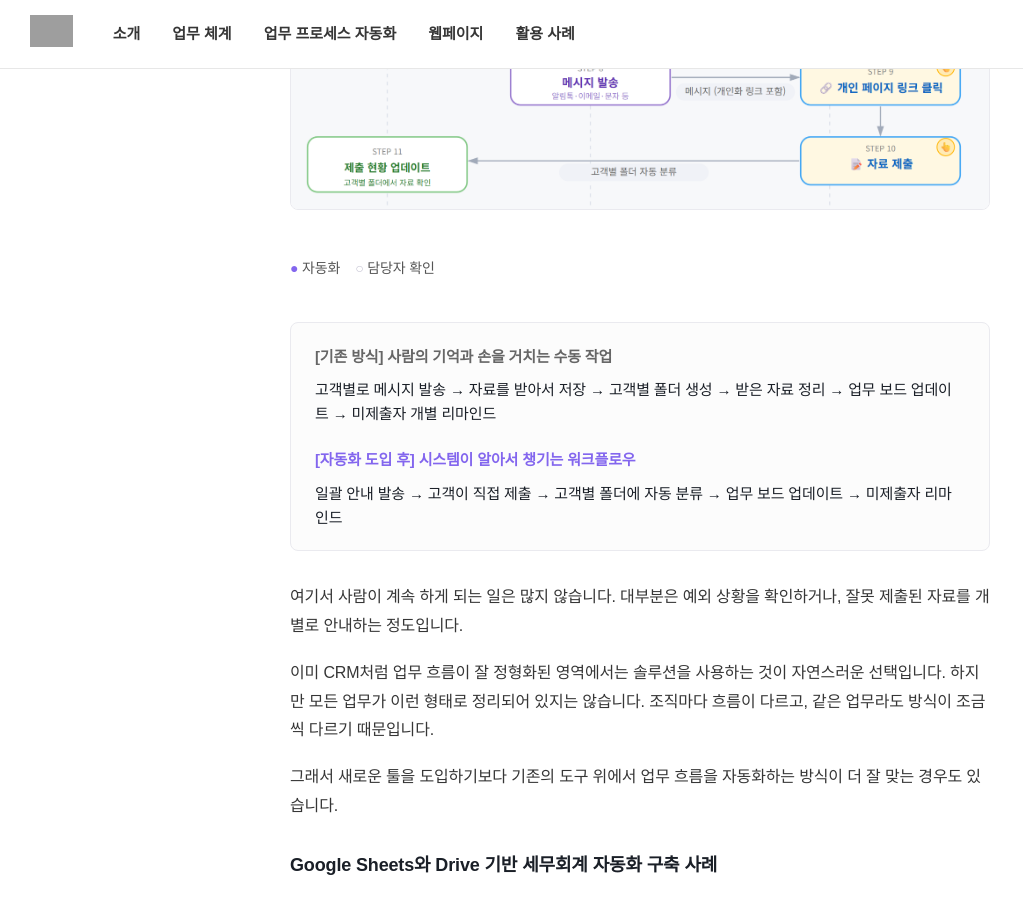
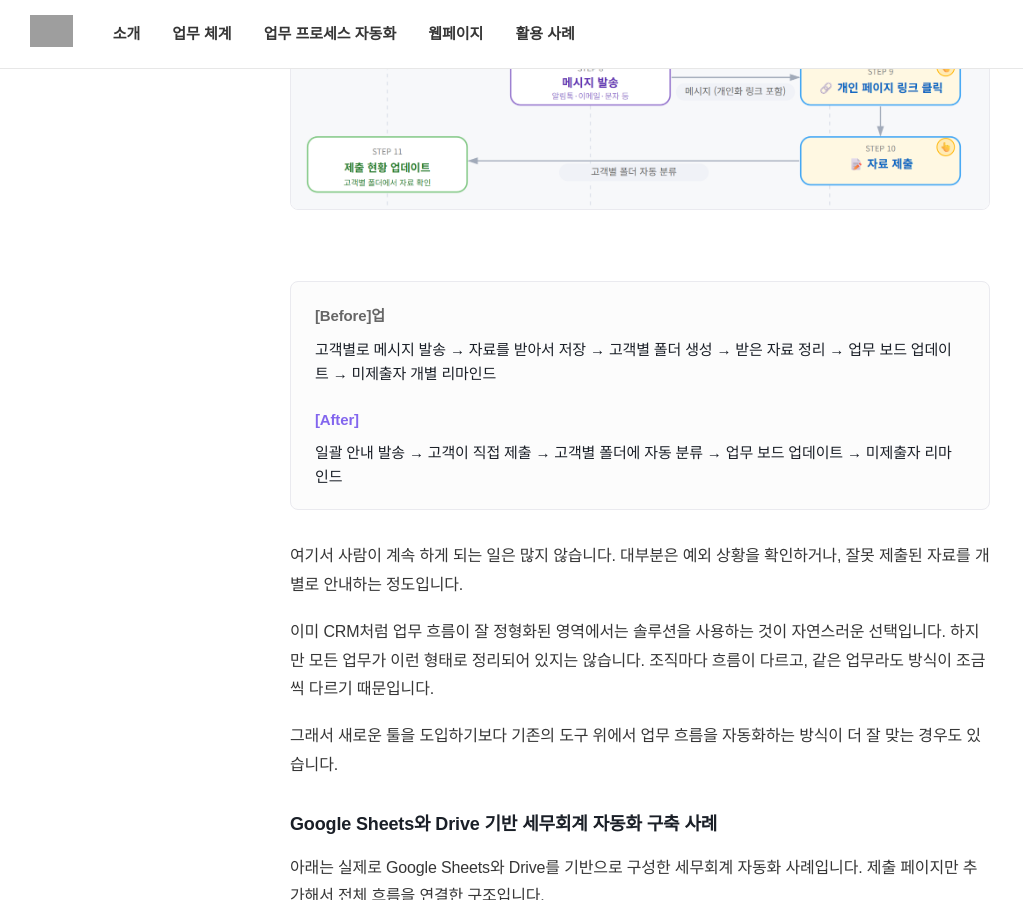
Before and after one commit to nsdlab26/blog, a Jekyll site: the page built from _posts/2026-05-25-workflow-request.md, in a window 1280 px wide and 900 px high, scrolled down 2244 px. Shown: the whole window, without its empty margins (0-1023 px from the left). Built offline with Jekyll 4.4.1, drawn with Linux system fonts in a browser that asks for light colours; nearby versions of some CDN libraries; some web fonts are replaced; grey boxes are pictures that could not be loaded.

Commit message:
Update 2026-05-25-workflow-request.md

```diff
--- a/_posts/2026-05-25-workflow-request.md
+++ b/_posts/2026-05-25-workflow-request.md
@@ -57,17 +57,15 @@
 <p style="font-size: 11px; font-weight: 800; letter-spacing: 0.18em; text-transform: uppercase; color: #1C1C22; margin-bottom: 14px;">핵심 프로세스</p>
 <div style="width: 100%; margin: 20px 0 40px 0; text-align: center;">
 <img src="/assets/request-process.png" alt="수동 자료 수합에서 자동화 워크플로우로의 핵심 프로세스 전환 비교" style="max-width: 100%; height: auto; border-radius: 8px; border: 1px solid #EAEAEF;" />
- <p style="font-size: 14px; color: #555; margin-top: 15px; margin-bottom: 40px; text-align: left;">
-  <span style="color: #8366EE;">●</span> 자동화 &nbsp;&nbsp; <span style="color: #C7C5D4;">○</span> 담당자 확인
-</p>
+
 </div>
 <div style="background-color: #fcfcfc; border-radius: 8px; padding: 20px 24px; margin-bottom: 32px; border: 1px solid #EAEAEF;" markdown="0">
 <div style="margin-bottom: 20px;">
-    <p style="font-size: 15px; font-weight: bold; color: #666; margin: 0 0 8px 0;">[기존 방식] 사람의 기억과 손을 거치는 수동 작업</p>
+    <p style="font-size: 15px; font-weight: bold; color: #666; margin: 0 0 8px 0;">[Before]업</p>
     <p style="font-size: 15px; font-weight: 400; line-height: 1.6; color: #1a1f27; margin: 0;">고객별로 메시지 발송 → 자료를 받아서 저장 → 고객별 폴더 생성 → 받은 자료 정리 → 업무 보드 업데이트 → 미제출자 개별 리마인드</p>
   </div>
 <div>
-<p style="font-size: 15px; font-weight: bold; color: #8366ee; margin: 0 0 8px 0;">[자동화 도입 후] 시스템이 알아서 챙기는 워크플로우</p>
+<p style="font-size: 15px; font-weight: bold; color: #8366ee; margin: 0 0 8px 0;">[After]</p>
 <p style="font-size: 15px; font-weight: 400; line-height: 1.6; color: #1a1f27; margin: 0;">일괄 안내 발송 → 고객이 직접 제출 → 고객별 폴더에 자동 분류 → 업무 보드 업데이트 → 미제출자 리마인드</p>
 </div>
 </div>
```
